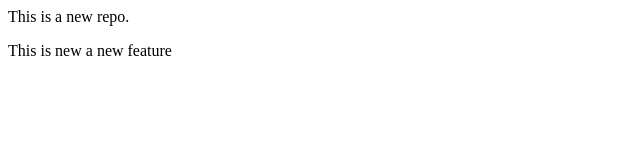
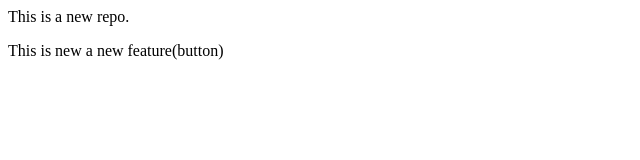
Before and after one commit to Vaibhav-Dodiya/LocalRepo, a plain HTML site: page LocalRepo/index.html in a window 1280 px wide. Shown: the full height of the page, 0-640 px from the left. Drawn offline with Linux system fonts and the light colour scheme.

Commit message:
Add button

```diff
--- a/LocalRepo/index.html
+++ b/LocalRepo/index.html
@@ -1,2 +1,2 @@
 <p>This is a new repo.</p>
-<p>This is new a new feature</p>
+<p>This is new a new feature(button)</p>
```
